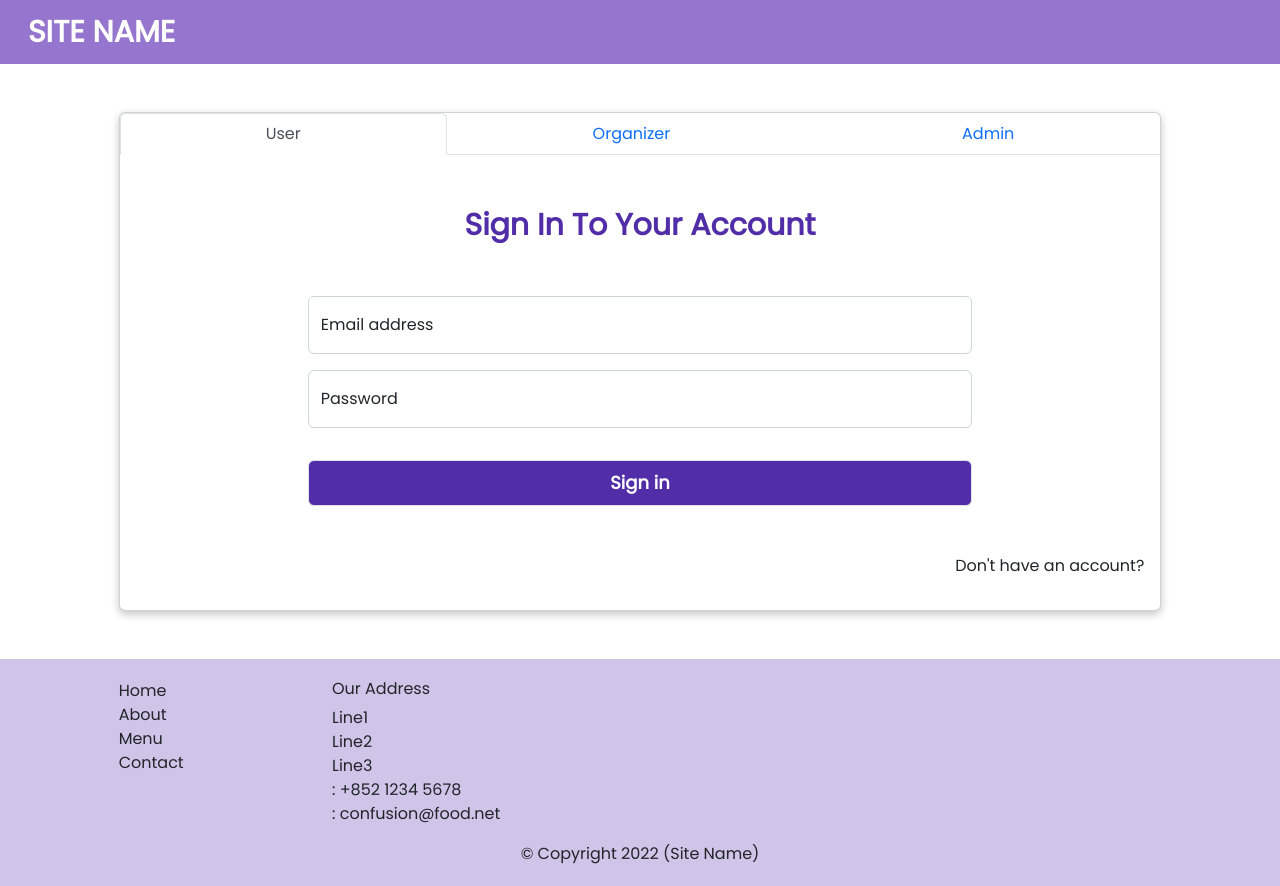
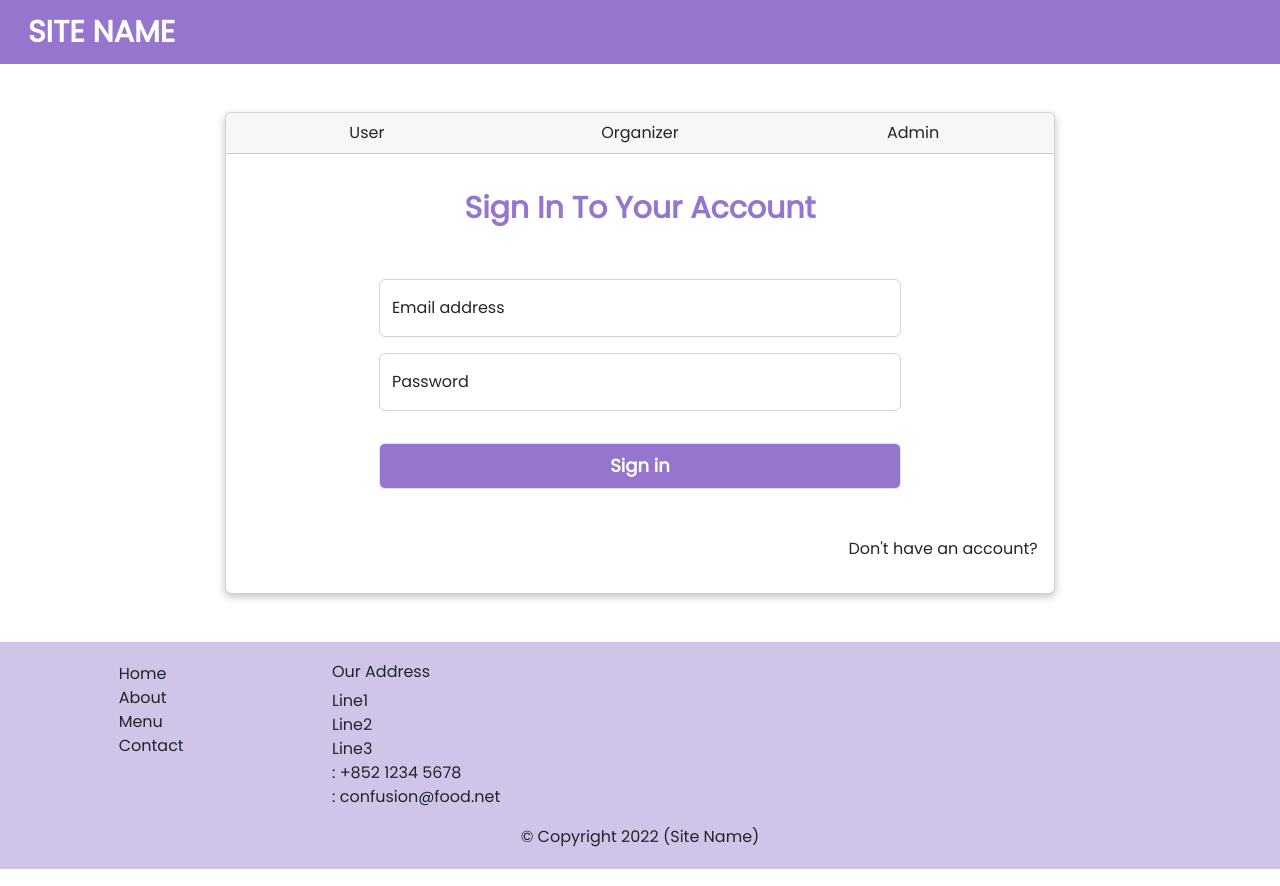
Before and after one commit to fibre-ether/40_HackunaMetadata_Hackover3.0, a React (Create React App) app: page /login in a window 1280 px wide. Built offline with nearby package versions, Linux system fonts and the light colour scheme; the HTML template or start-up script is replaced by a standard one.

Commit message:
Added events and add-event modal

```diff
--- a/src/App.css
+++ b/src/App.css
@@ -39,16 +39,38 @@
 }
 .login_signup_header {
   font-size: 30px;
-  color: #512DA8;
+  color: #9575CD;
   font-weight: 600;
 }
 .navy-btn {
-  background: #512DA8;
+  background: #9575CD;
 }
 .box-shadow {
   box-shadow: rgba(0, 0, 0, 0.24) 0px 3px 8px;
 }
-.register_tabs:focus {
+/* .register_tabs:focus {
   border: none;
   border-bottom: 2px solid black;
+} */
+
+.card-img-top {
+  width: 100%;
+  height: 7.5rem;
+  object-fit: cover;
 }
+.events_card_header {
+  font-size: 30px;
+  font-weight: 550;
+}
+.events_card_desc {
+  font-size: 16px;
+  font-weight: 500;
+  color: gray;
+}
+.modal_header {
+  font-size: 30px;
+  font-weight: 550;
+}
+.modal_dismiss_btn:focus {
+  border: none;
+}
--- a/src/pages/Home.js
+++ b/src/pages/Home.js
@@ -1,6 +1,11 @@
 import React, { useEffect } from "react";
 import { useDispatch, useSelector } from "react-redux";
 import { getAllEvents } from "../redux/actions/eventActions";
+import dummyimage from "../assets/event-image.jpg";
+import Card from 'react-bootstrap/Card';
+import Button from 'react-bootstrap/Button';
+import ButtonGroup from 'react-bootstrap/ButtonGroup';
+import CreateEventModal from "../views/components/CreateEventModal";
 
 function Home() {
   const dispatch = useDispatch();
@@ -11,16 +16,44 @@ function Home() {
   }, [dispatch]);
 
   return (
-    <>
-      {events.map((item, index) => {
-        return (
-          <div key={index} className="">
-            {" "}
-            {item.name}{" "}
-          </div>
-        );
-      })}
-    </>
+    <div className="container font-poppins">
+      <div className="row">
+        {events.map((item, index) => {
+          return (
+            <div key={index} className="col-12 col-md-6 col-lg-4 mb-4">
+              <Card className="h-100">
+                <img src={item.poster_link || dummyimage} className="card-img-top img-fluid" alt=""/>
+                <Card.Body>
+                  <Card.Title className="events_card_header">{item.name}</Card.Title>
+                  <Card.Text className="events_card_desc">
+                    {item.description}
+                  </Card.Text>
+                </Card.Body>
+                <Card.Footer>
+                <div className="mt-2 mb-2 row">
+                    <div className="col-12">
+                      <ButtonGroup className="w-100">
+                        {item.category==="Hackathon" &&
+                          <Button variant="dark" disabled>{item.category}</Button>
+                        }
+                        {item.category==="Sports" &&
+                          <Button variant="dark" disabled>{item.category}</Button>
+                        }
+                        {item.price ?
+                        <Button variant="danger" disabled>&#8377; {item.price}</Button>:
+                        <Button variant="success" disabled>Join</Button>
+                        }
+                      </ButtonGroup>
+                    </div>
+                  </div>
+                </Card.Footer>
+              </Card>
+            </div>
+          );
+        })}
+      </div>
+      <CreateEventModal/>
+    </div>
   );
 }
 
--- a/src/pages/Login.js
+++ b/src/pages/Login.js
@@ -4,9 +4,6 @@ import { useDispatch, useSelector } from "react-redux";
 import { loginUser, setLoader } from "../redux/actions/AuthActions";
 import { useEffect } from "react";
 import Card from 'react-bootstrap/Card';
-import LoginForm from "./LoginForm";
-import Tab from 'react-bootstrap/Tab';
-import Tabs from 'react-bootstrap/Tabs';
 import FloatingLabel from 'react-bootstrap/FloatingLabel';
 import Form from 'react-bootstrap/Form';
 
@@ -40,35 +37,16 @@ function Login() {
   return (
     <div className="container font-poppins">
       <div className="row">
-        <div className="col-12 offset-lg-1 col-lg-10">
+        <div className="col-12 offset-md-1 col-md-10 offset-lg-2 col-lg-8">
           <Card className="box-shadow">
-            {/* <Card.Header>
+            <Card.Header>
             <div className="row">
-                  <div className="col-4"><button className="w-100 register_tabs" autoFocus onClick={() => setUserType("user")}>User</button></div>
+                  <div className="col-4"><button className="w-100 register_tabs" onClick={() => setUserType("user")}>User</button></div>
                   <div className="col-4"><button className="w-100 register_tabs" onClick={() => setUserType("organizer")}>Organizer</button></div>
                   <div className="col-4"><button className="mb-n1 w-100 register_tabs" onClick={() => setUserType("admin")}>Admin</button></div>
                 </div>
-            </Card.Header> */}
-
-            <Tabs
-              defaultActiveKey="user"
-              id="fill-tab-example"
-              className="mb-3"
-              transition={false}
-              fill
-            >
-              <Tab eventKey="user" title="User" onClick={() => setUserType("user")}>
-                <LoginForm />
-              </Tab>
-              <Tab eventKey="organizer" title="Organizer" onClick={() => setUserType("organizer")}>
-                <LoginForm />
-              </Tab>
-              <Tab eventKey="admin" title="Admin" onClick={() => setUserType("admin")}>
-                <LoginForm />
-              </Tab>
-            </Tabs>
-
-            {/* <Card.Body>
+            </Card.Header>
+            <Card.Body>
 
               <Card.Title>
 
@@ -96,7 +74,7 @@ function Login() {
                   </div>
                   <div className="col-12 offset-md-2 col-md-8 mt-3">
                     <button
-                      className="navy-btn w-100 justify-center rounded-md border border-transparent py-2 px-4 text-white focus:outline-none focus:ring-2 focus:ring-indigo-500 focus:ring-offset-2 font-semibold text-lg disabled:bg-indigo-400 "
+                      className="navy-btn w-100 justify-center rounded-md border border-transparent py-2 px-4 text-white focus:outline-none focus:ring-2 focus:ring-purple-300 focus:ring-offset-2 font-semibold text-lg disabled:bg-purple-300 "
                       disabled={authLoader==="loading"}
                       >
                       {authLoader==="loading" ? "Signing in..." : "Sign in"}
@@ -107,7 +85,7 @@ function Login() {
               <div className="d-flex flex-row-reverse mb-3">
                 <div><Link onClick={()=>{dispatch(setLoader("idle"))}} to="/register">Don't have an account?</Link></div>
               </div>
-            </Card.Body> */}
+            </Card.Body>
           </Card>
         </div>
       </div>
--- a/src/pages/LoginForm.js
+++ /dev/null
@@ -1,81 +0,0 @@
-import React, { useState } from "react";
-import { Link, useNavigate } from "react-router-dom";
-import { useDispatch, useSelector } from "react-redux";
-import { loginUser, setLoader } from "../redux/actions/AuthActions";
-import { useEffect } from "react";
-import Card from 'react-bootstrap/Card';
-import FloatingLabel from 'react-bootstrap/FloatingLabel';
-import Form from 'react-bootstrap/Form';
-
-function LoginForm() {
-  const dispatch = useDispatch();
-
-  const [credentials, setCredentials] = useState({ email: "", password: "" });
-  const [userType, setUserType] = useState("user");
-  const { authLoader } = useSelector((state) => state.auth);
-
-  let navigate = useNavigate();
-
-  useEffect(() => {
-    if (authLoader === "loginSuccess") {
-      navigate("/user/home");
-    }
-    //eslint-disable-next-line
-  }, [authLoader]);
-
-  const handleSubmit = async (e) => {
-    e.preventDefault();
-    dispatch(
-      loginUser({ email: credentials.email, password: credentials.password, role: userType })
-    );
-  };
-
-  const handleChange = (e) => {
-    setCredentials({ ...credentials, [e.target.name]: e.target.value });
-  };
-
-  return (
-    <Card.Body>
-
-        <Card.Title>
-
-        </Card.Title>
-        <div className="mt-3 mb-3 d-flex justify-content-center">
-        <div className="login_signup_header">Sign In To Your Account</div>
-        </div>
-        <form onSubmit={handleSubmit}>
-        <div className="mb-5 mt-5 row">
-            <div className="col-12 offset-md-2 col-md-8"><FloatingLabel
-            controlId="floatingInput"
-            label="Email address" htmlFor="email"
-            className="mb-3">
-                <Form.Control controlid="email" name="email" type="email" placeholder="name@example.com" value={credentials.email}
-                required onChange={handleChange} />
-            </FloatingLabel>
-            </div>
-            <div className="col-12 offset-md-2 col-md-8"><FloatingLabel
-            controlId="floatingPassword"
-            label="Password" htmlFor="password"
-            className="mb-3">
-                <Form.Control controlid="password" name="password" type="password" placeholder="Password" value={credentials.password}
-                required onChange={handleChange} />
-            </FloatingLabel>
-            </div>
-            <div className="col-12 offset-md-2 col-md-8 mt-3">
-            <button
-                className="navy-btn w-100 justify-center rounded-md border border-transparent py-2 px-4 text-white focus:outline-none focus:ring-2 focus:ring-indigo-500 focus:ring-offset-2 font-semibold text-lg disabled:bg-indigo-400 "
-                disabled={authLoader==="loading"}
-                >
-                {authLoader==="loading" ? "Signing in..." : "Sign in"}
-            </button>
-            </div>
-        </div>
-        </form>
-        <div className="d-flex flex-row-reverse mb-3">
-        <div><Link onClick={()=>{dispatch(setLoader("idle"))}} to="/register">Don't have an account?</Link></div>
-        </div>
-    </Card.Body>
-  );
-}
-
-export default LoginForm;
--- a/src/pages/Register.js
+++ b/src/pages/Register.js
@@ -43,7 +43,7 @@ const handleImageUpload = (e) => {
   return (
     <div className="container font-poppins">
       <div className="row">
-        <div className="col-12 offset-lg-1 col-lg-10">
+        <div className="col-12 offset-md-1 col-md-10 offset-lg-2 col-lg-8">
           <Card className="box-shadow">
             <Card.Header>
             <div className="row">
@@ -97,7 +97,7 @@ const handleImageUpload = (e) => {
                   }
                   <div className="col-12 offset-md-2 col-md-8 mt-5">
                     <button
-                      className="navy-btn w-100 justify-center rounded-md border border-transparent py-2 px-4 text-white focus:outline-none focus:ring-2 focus:ring-indigo-500 focus:ring-offset-2 font-semibold text-lg disabled:bg-indigo-400 "
+                      className="navy-btn w-100 justify-center rounded-md border border-transparent py-2 px-4 text-white focus:outline-none focus:ring-2 focus:ring-purple-300 focus:ring-offset-2 font-semibold text-lg disabled:bg-purple-300 "
                       disabled={authLoader==="loading"}
                       >
                       {authLoader==="loading" ? "Creating Account..." : "Create Account"}
--- /dev/null
+++ b/src/views/components/CreateEventModal.js
@@ -0,0 +1,102 @@
+import { useState } from "react";
+import Modal from 'react-bootstrap/Modal';
+import { AiOutlineClose } from 'react-icons/ai'
+import Col from 'react-bootstrap/Col';
+import Form from 'react-bootstrap/Form';
+import Row from 'react-bootstrap/Row';
+
+export default function CreateEventModal() {
+    const [show, setShow] = useState(false);
+
+    const handleClose = () => setShow(false);
+    const handleShow = () => setShow(true);
+
+    return (
+      <div className="font-poppins">
+        <button className="btn btn-primary" onClick={handleShow}>
+        Create an event
+        </button>
+
+        <Modal className="font-poppins" show={show} onHide={handleClose} backdrop="static">
+        <div className="d-flex justify-content-between mt-3 mb-3">
+            <div className="p-2 modal_header">Create an event</div>
+            <div onClick={handleClose}><button className="btn btn-lg modal_dismiss_btn"><AiOutlineClose size={35}/></button></div>
+        </div>
+          <Modal.Body>
+          <Form>
+            <Form.Group as={Row} className="mb-3" controlId="name">
+                <Form.Label column sm={3}>
+                Name
+                </Form.Label>
+                <Col sm={9}>
+                <Form.Control type="text" placeholder="Name" />
+                </Col>
+            </Form.Group>
+            <Form.Group as={Row} className="mb-3" controlId="category">
+                <Form.Label column sm={3}>
+                Category
+                </Form.Label>
+                <Col sm={9}>
+                <Form.Control type="text" placeholder="Category" />
+                </Col>
+            </Form.Group>
+            <Form.Group as={Row} className="mb-3" controlId="price">
+                <Form.Label column sm={3}>
+                Price
+                </Form.Label>
+                <Col sm={9}>
+                <Form.Control type="text" placeholder="Price" />
+                </Col>
+            </Form.Group>
+            <Form.Group as={Row} className="mb-3" controlId="description">
+                <Form.Label column sm={3}>
+                Description
+                </Form.Label>
+                <Col sm={9}>
+                <Form.Control type="text" placeholder="Description" />
+                </Col>
+            </Form.Group>
+            <Form.Group as={Row} className="mb-3" controlId="poster_link">
+                <Form.Label column sm={3}>
+                Poster Link
+                </Form.Label>
+                <Col sm={9}>
+                <Form.Control type="text" placeholder="Link" />
+                </Col>
+            </Form.Group>
+            <Form.Group as={Row} className="mb-3" controlId="venue">
+                <Form.Label column sm={3}>
+                Venue
+                </Form.Label>
+                <Col sm={9}>
+                <Form.Control type="text" placeholder="Venue" />
+                </Col>
+            </Form.Group>
+            <Form.Group as={Row} className="mb-3" controlId="starts_at">
+                <Form.Label column sm={3}>
+                Starts at
+                </Form.Label>
+                <Col sm={9}>
+                <Form.Control type="date"/>
+                </Col>
+            </Form.Group>
+            <Form.Group as={Row} className="mb-3" controlId="ends_at">
+                <Form.Label column sm={3}>
+                Ends at
+                </Form.Label>
+                <Col sm={9}>
+                <Form.Control type="date"/>
+                </Col>
+            </Form.Group>
+            </Form>
+          </Modal.Body>
+          <Modal.Footer>
+            <button className="btn btn-lg btn-primary" onClick={handleClose}>
+              Save
+            </button>
+          </Modal.Footer>
+        </Modal>
+      </div>
+    );
+
+}
```
Also changed, not shown: src/assets/event-image.jpg (added).
